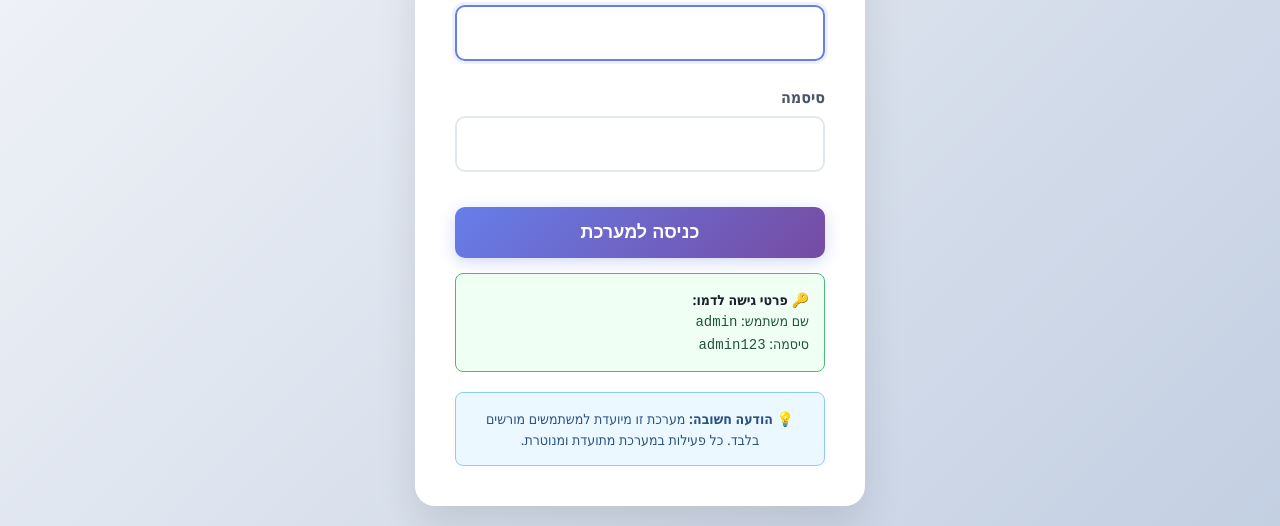
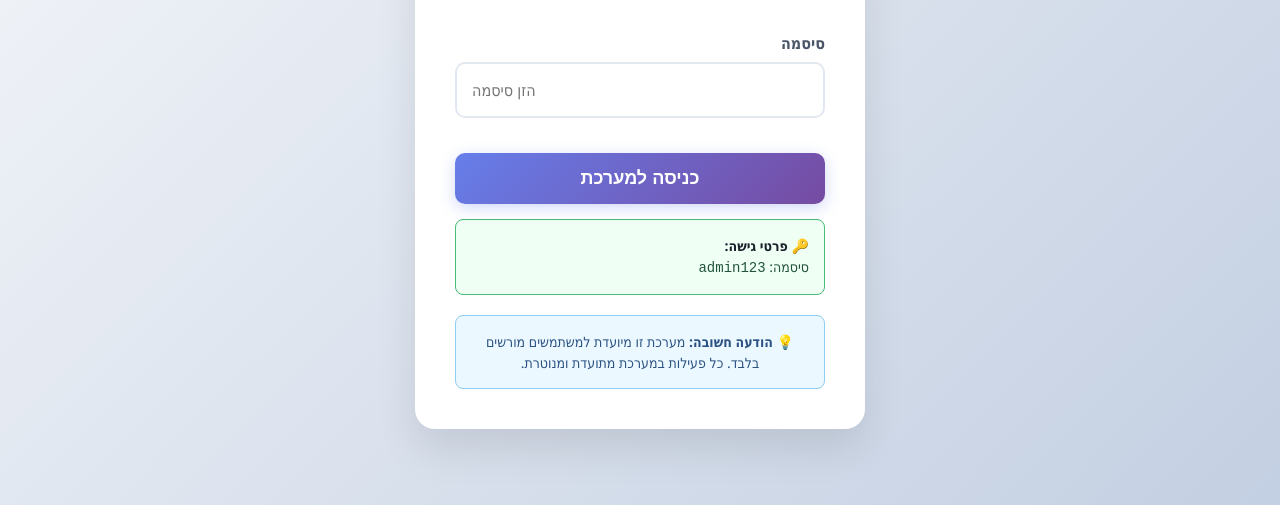
Before and after one commit to RonTitans/AvTahbura, a website: page public/login.html in a window 1280 px wide. Shown: the part 295-821 px from the top of the page. After the commit the page ends 800 px from the top, so only its background shows below. Drawn offline with Linux system fonts and the light colour scheme.

Commit message:
Fix login authentication - password only mode

```diff
--- a/public/login.html
+++ b/public/login.html
@@ -212,14 +212,14 @@
         </div>
 
         <form class="login-form" id="loginForm">
-            <div class="form-group">
+            <div class="form-group" style="display: none;">
                 <label for="username">שם משתמש</label>
-                <input type="text" id="username" name="username" required autocomplete="username">
+                <input type="text" id="username" name="username" value="admin" autocomplete="username">
             </div>
 
             <div class="form-group">
                 <label for="password">סיסמה</label>
-                <input type="password" id="password" name="password" required autocomplete="current-password">
+                <input type="password" id="password" name="password" required autocomplete="current-password" placeholder="הזן סיסמה">
             </div>
 
             <button type="submit" class="login-btn" id="loginBtn">
@@ -228,8 +228,7 @@
         </form>
 
         <div class="demo-credentials">
-            <strong>🔑 פרטי גישה לדמו:</strong><br>
-            שם משתמש: <code>admin</code><br>
+            <strong>🔑 פרטי גישה:</strong><br>
             סיסמה: <code>admin123</code>
         </div>
 
```
Also changed, not shown: middleware/sessionAuth.js (+6 -1 lines).
